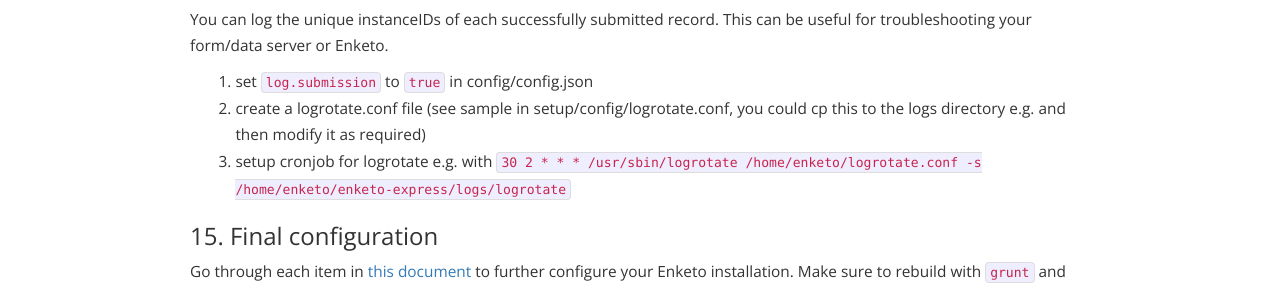
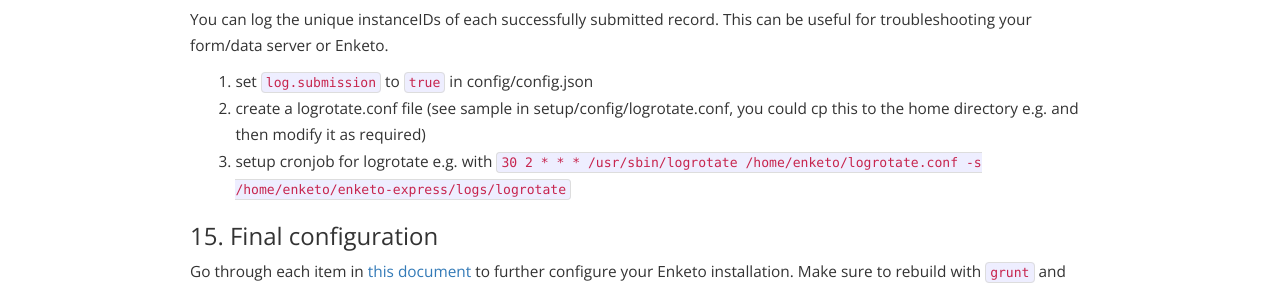
Before and after one commit to enketo/blog, a Jekyll site: the page built from _posts/2015-05-19-install-enketo.md, in a window 1280 px wide and 900 px high, scrolled down 12167 px. Shown: the part 162-451 px from the top of the window. Built offline with Jekyll 4.4.1, drawn with Linux system fonts in a browser that asks for light colours; nearby versions of some CDN libraries; Markdown is read by kramdown in place of the engine named in the settings; comment, search, counter and statistics services are not loaded.

Commit message:
changed: correction logs guidance

```diff
--- a/_posts/2015-05-19-install-enketo.md
+++ b/_posts/2015-05-19-install-enketo.md
@@ -501,7 +501,7 @@
 You can log the unique instanceIDs of each successfully submitted record. This can be useful for troubleshooting your form/data server or Enketo.
 
 1. set `log.submission` to `true` in config/config.json
-2. create a logrotate.conf file (see sample in setup/config/logrotate.conf, you could cp this to the logs directory e.g. and then modify it as required)
+2. create a logrotate.conf file (see sample in setup/config/logrotate.conf, you could cp this to the home directory e.g. and then modify it as required)
 3. setup cronjob for logrotate e.g. with `30 2 * * * /usr/sbin/logrotate /home/enketo/logrotate.conf -s /home/enketo/enketo-express/logs/logrotate`
 
 ### 15. Final configuration
```
